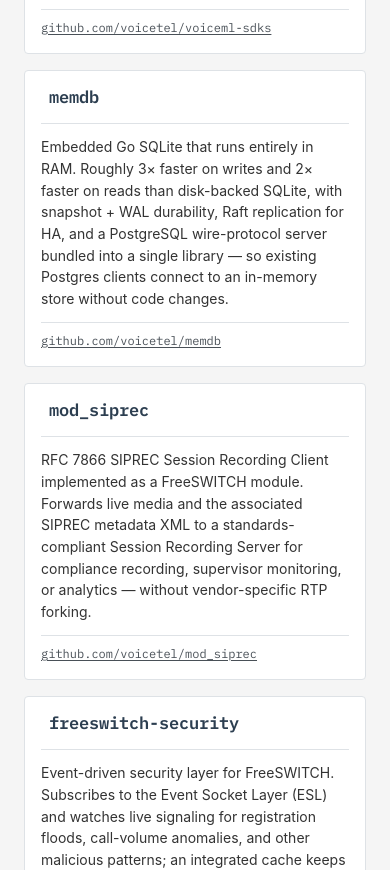
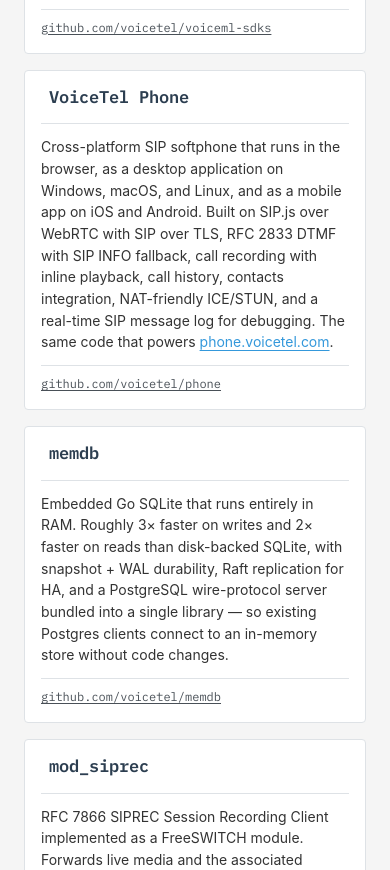
Before and after one commit to voicetel/voicetel.github.io, an Eleventy site: page src/open-source/index.njk in a window 390 px wide. Shown: the part 1215-2085 px from the top of the page. Built offline with nearby package versions, Linux system fonts and the light colour scheme; Eleventy itself is replaced by a stand-in of ours; files that its build step writes are made by us from their sources; what markdown-it-attrs would draw is missing.

Commit message:
/open-source/: add VoiceTel Phone card

```diff
--- a/src/open-source/index.njk
+++ b/src/open-source/index.njk
@@ -1,7 +1,7 @@
 ---
 layout: layouts/page.njk
 title: "Open Source"
-description: "VoiceTel open-source projects: the voicetel/sdks index of 12 VoiceTel REST API libraries, the voicetel/voiceml-sdks index of 8 VoiceML voice + AMD libraries, memdb in-RAM SQLite with PostgreSQL wire protocol, mod_siprec RFC 7866 recording client for FreeSWITCH, and freeswitch-security event-driven threat detection."
+description: "VoiceTel open-source projects: the voicetel/sdks index of 12 VoiceTel REST API libraries, the voicetel/voiceml-sdks index of 8 VoiceML voice + AMD libraries, VoiceTel Phone cross-platform SIP softphone, memdb in-RAM SQLite with PostgreSQL wire protocol, mod_siprec RFC 7866 recording client for FreeSWITCH, and freeswitch-security event-driven threat detection."
 ---
 
 <p class="eyebrow">Open Source</p>
@@ -32,6 +32,15 @@ description: "VoiceTel open-source projects: the voicetel/sdks index of 12 Voice
 			</header>
 			<p class="oss-card__description">Index of the official VoiceML client libraries — eight language SDKs (<a href="https://github.com/voicetel/voiceml-python-sdk">Python</a>, <a href="https://github.com/voicetel/voiceml-node-sdk">TypeScript</a>, <a href="https://github.com/voicetel/voiceml-go-sdk">Go</a>, <a href="https://github.com/voicetel/voiceml-java-sdk">Java</a>, <a href="https://github.com/voicetel/voiceml-csharp-sdk">C#</a>, <a href="https://github.com/voicetel/voiceml-php-sdk">PHP</a>, <a href="https://github.com/voicetel/voiceml-ruby-sdk">Ruby</a>, <a href="https://github.com/voicetel/voiceml-swift">Swift</a>) for VoiceTel's outbound voice and answering-machine-detection service. Twilio-shape wire format, hand-written, MIT-licensed, all targeting VoiceML API v0.4.0. See also <a href="/docs/voiceml-sdks/">/docs/voiceml-sdks/</a>.</p>
 			<p class="oss-card__url"><a href="https://github.com/voicetel/voiceml-sdks">github.com/voicetel/voiceml-sdks</a></p>
+		</article>
+
+		<article class="oss-card">
+			<header class="oss-card__header">
+				<span class="oss-card__icon">{% icon "github" %}</span>
+				<h3 class="oss-card__title"><a href="https://github.com/voicetel/phone">VoiceTel Phone</a></h3>
+			</header>
+			<p class="oss-card__description">Cross-platform SIP softphone that runs in the browser, as a desktop application on Windows, macOS, and Linux, and as a mobile app on iOS and Android. Built on SIP.js over WebRTC with SIP over TLS, RFC 2833 DTMF with SIP INFO fallback, call recording with inline playback, call history, contacts integration, NAT-friendly ICE/STUN, and a real-time SIP message log for debugging. The same code that powers <a href="https://phone.voicetel.com/">phone.voicetel.com</a>.</p>
+			<p class="oss-card__url"><a href="https://github.com/voicetel/phone">github.com/voicetel/phone</a></p>
 		</article>
 
 		<article class="oss-card">
```
